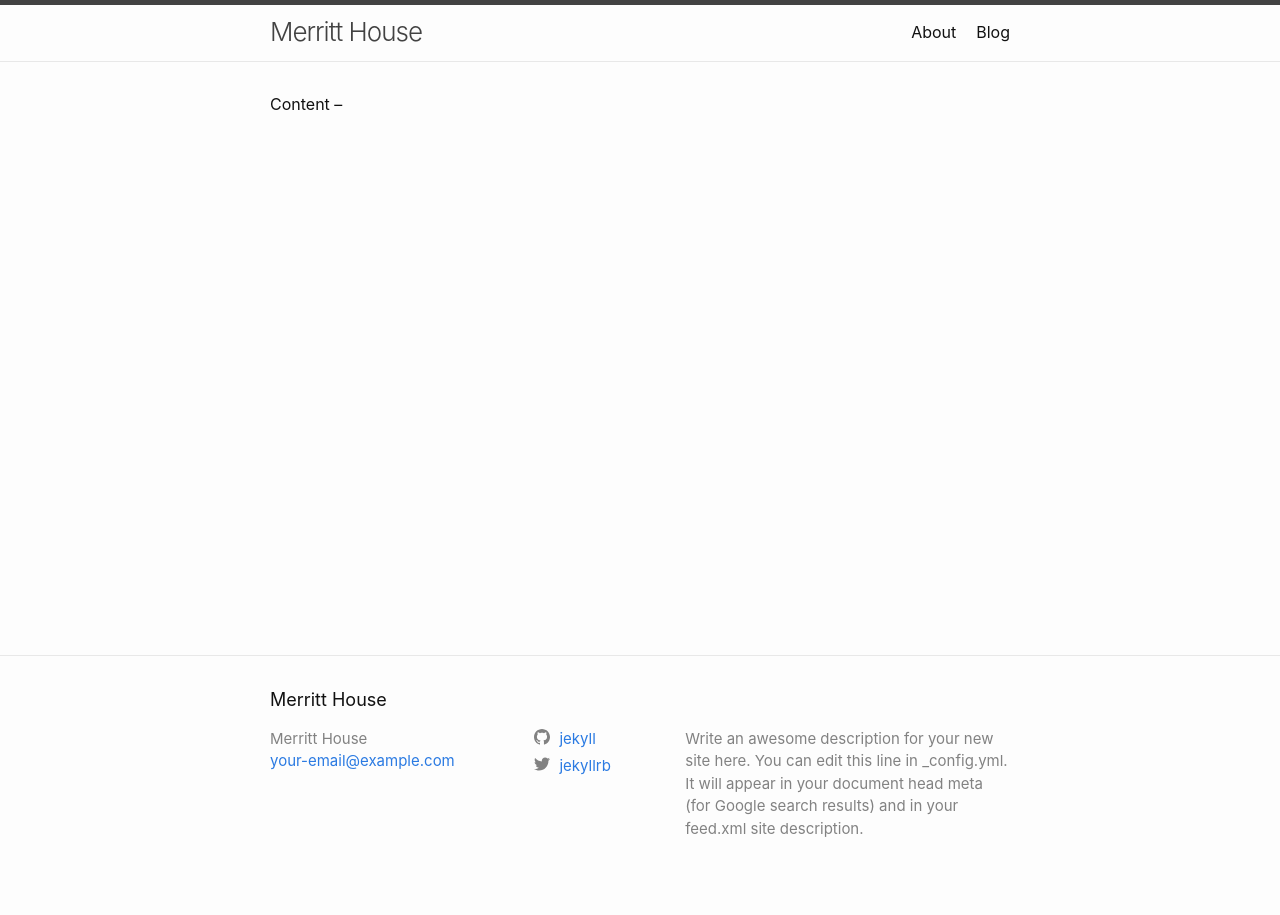
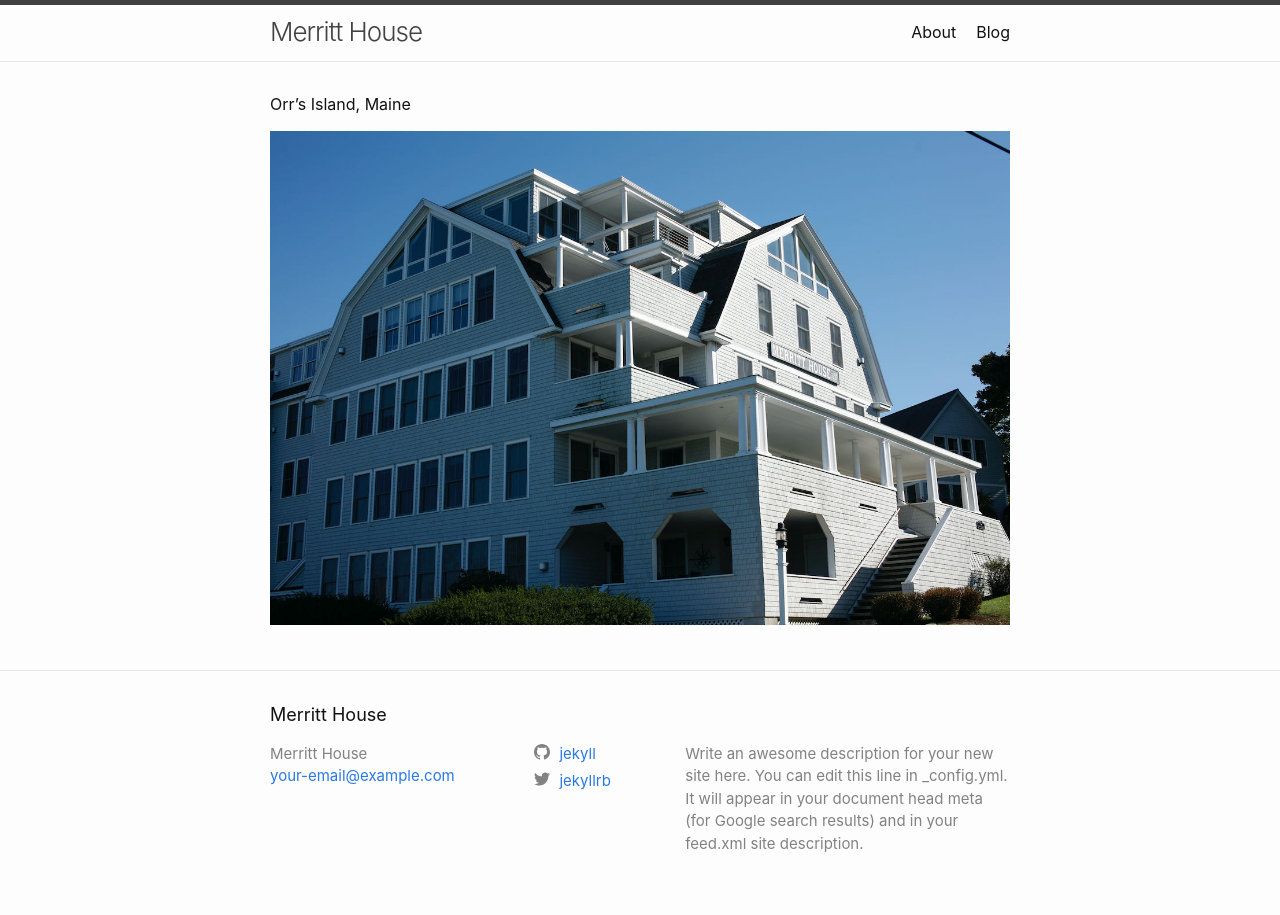
Before and after one commit to rsabec/merritthouse, a Jekyll site: the page built from index.markdown, in a window 1280 px wide. Built offline with Jekyll 4.4.1, drawn with Linux system fonts in a browser that asks for light colours.

Commit message:
add index page image tag
add index image

```diff
--- a/index.markdown
+++ b/index.markdown
@@ -5,4 +5,6 @@
 layout: home
 ---
 
-Content --
+Orr's Island, Maine
+
+![merritt-house](/images/1.jpeg)
```
